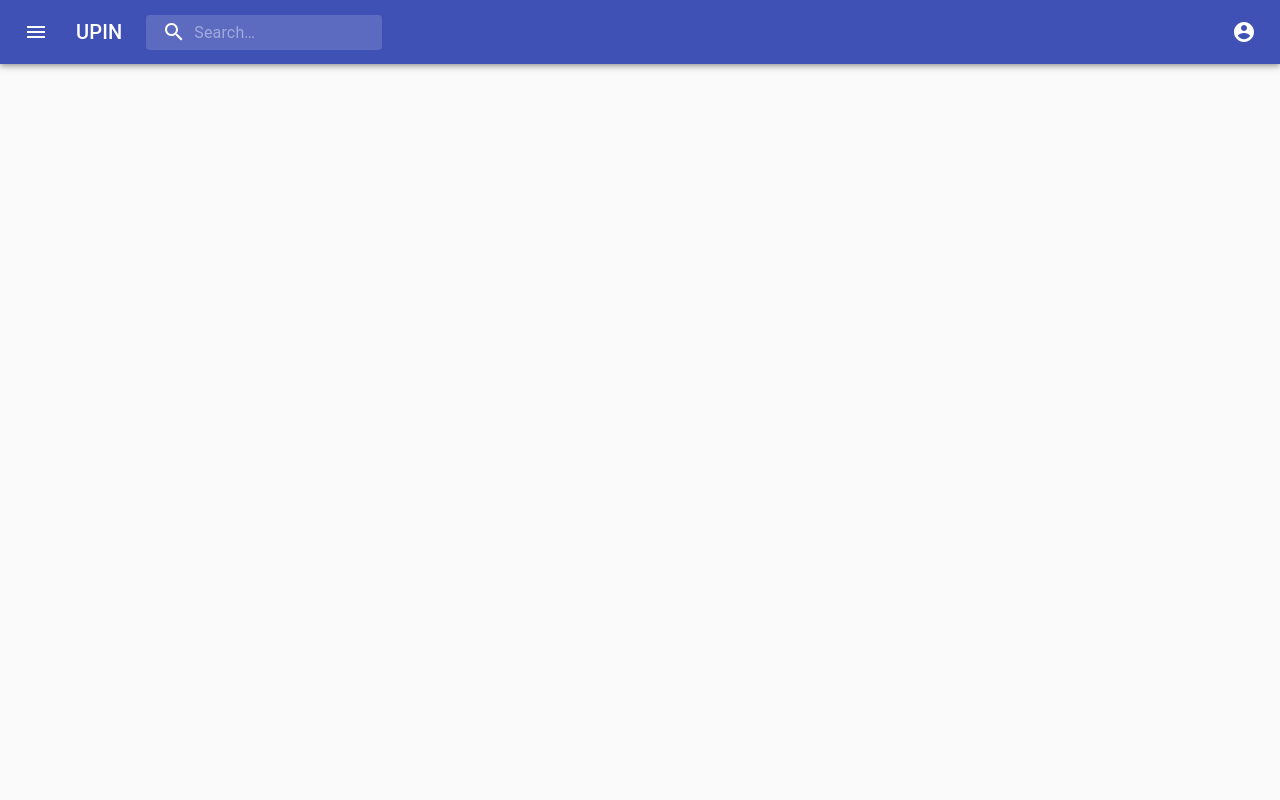
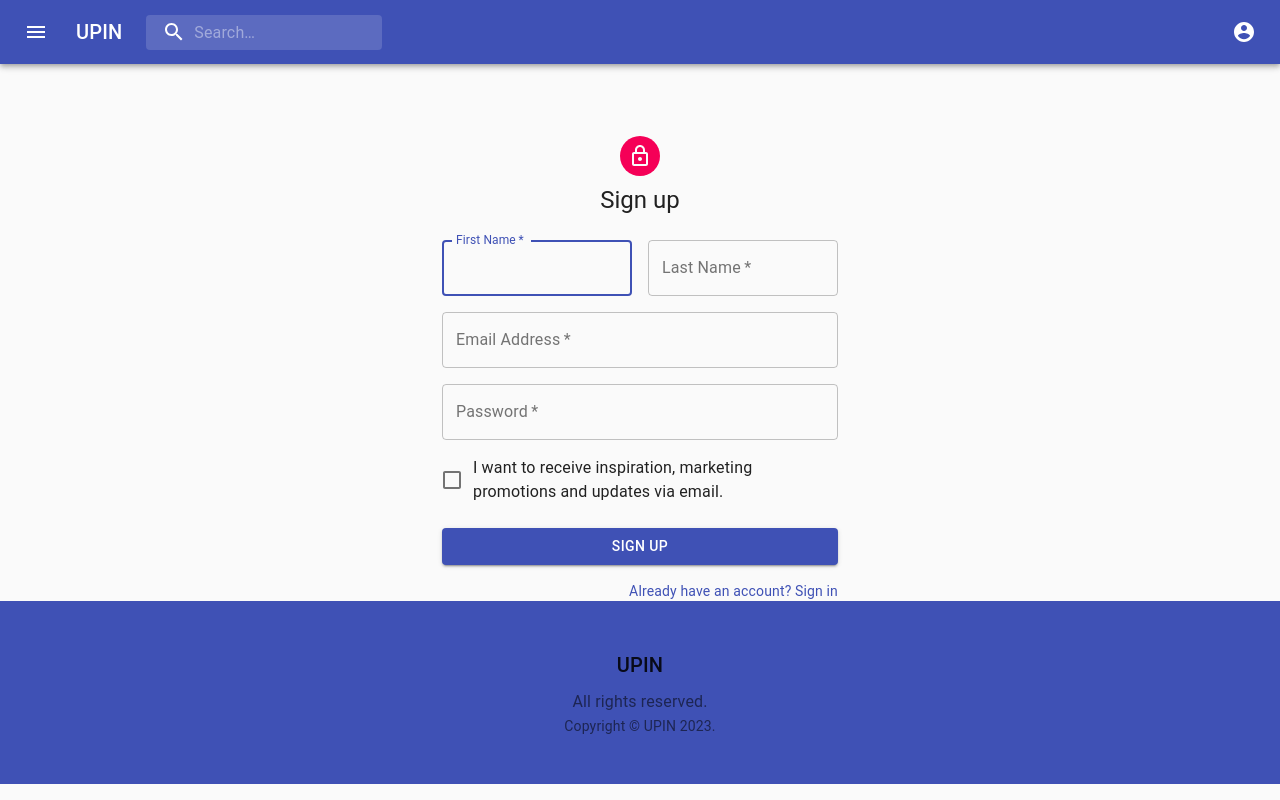
Before and after one commit to daisyle0203/UPIN, a React (Create React App) app in the folder client/: page /SignUp in a window 1280 px wide. Before the commit this address had no page. Built offline with nearby package versions, Linux system fonts and the light colour scheme.

Commit message:
add login and signup page

```diff
--- a/client/src/App.js
+++ b/client/src/App.js
@@ -2,24 +2,28 @@
 import { BrowserRouter as Router, Route, Routes } from "react-router-dom"
 import CssBaseline from "@material-ui/core/CssBaseline"
 import Navbar from "./components/Navbar/Navbar"
-
+import Footer from "./components/Footer/Footer"
 
 import Home from "./pages/Home/Home"
-import Auth from "./pages/Auth/Auth"
+import Login from "./pages/Auth/Login/Login"
+import SignUp from "./pages/Auth/SignUp/SignUp"
 
 function App() {
   return (
     <>
+      <CssBaseline />
       <Router>
         <Navbar />
-
-        <Container maxWidth="lg">
-          <CssBaseline />
-          <Routes>
-            <Route path="/" element={<Home />} />
-            <Route path="/auth" element={<Auth />} />
-          </Routes>
-        </Container>
+        <main>
+          <Container maxWidth="lg">
+            <Routes>
+              <Route path="/" element={<Home />} />
+              <Route path="/Login" element={<Login />} />
+              <Route path="/SignUp" element={<SignUp />} />
+            </Routes>
+          </Container>
+        </main>
+        <Footer />
       </Router>
     </>
   )
--- a/client/src/components/Footer/Footer.jsx
+++ b/client/src/components/Footer/Footer.jsx
@@ -19,12 +19,9 @@
   const classes = useStyles()
 
   return (
-    <>
-      {" "}
-      {/* Footer */}
       <footer className={classes.footer}>
         <Typography variant="h6" align="center" gutterBottom>
-          Footer
+          UPIN
         </Typography>
         <Typography
           variant="subtitle1"
@@ -36,8 +33,6 @@
         </Typography>
         <Copyright />
       </footer>
-      {/* End footer */}
-    </>
   )
 }
 
--- a/client/src/components/Footer/styles.js
+++ b/client/src/components/Footer/styles.js
@@ -1,8 +1,10 @@
 import { makeStyles } from "@material-ui/core/styles"
+import { indigo } from '@material-ui/core/colors';
 
 export default makeStyles((theme) => ({
   footer: {
-    backgroundColor: theme.palette.background.paper,
+    backgroundColor: indigo[500],
     padding: theme.spacing(6),
+
   },
 }))
--- a/client/src/components/Header/Header.jsx
+++ b/client/src/components/Header/Header.jsx
@@ -9,8 +9,6 @@
   const classes = useStyles()
 
   return (
-    <>
-        {/* Header */}
       <div className={classes.heroContent}>
         <Container maxWidth="sm">
           <Typography
@@ -28,27 +26,28 @@
             color="textSecondary"
             paragraph
           >
-              Something short and leading about the collection below—its
-              contents, the creator, etc. Make it short and sweet, but not too
-              short so folks don&apos;t simply skip over it entirely.
+            Welcome to UPIN! Here you can find real reviews from people who
+            have gone through the interview process at various companies. Our
+            goal is to help job seekers make informed decisions by sharing
+            valuable insights and experiences. Thank you for visiting and happy
+            job hunting!
           </Typography>
           <div className={classes.heroButtons}>
             <Grid container spacing={2} justifyContent="center">
               <Grid item>
-                  <Button variant="contained" color="primary">
+                <Button href="/login" variant="contained" color="primary">
                   Log In
                 </Button>
               </Grid>
               <Grid item>
-                  <Button variant="outlined" color="primary">
-                    Go to Map
+                <Button href="signup" variant="outlined" color="primary">
+                  Sign up
                 </Button>
               </Grid>
             </Grid>
           </div>
         </Container>
       </div>
-    </>
   )
 }
 
--- a/client/src/components/Header/styles.js
+++ b/client/src/components/Header/styles.js
@@ -1,8 +1,9 @@
 import { makeStyles } from "@material-ui/core/styles"
+import { blue } from "@material-ui/core/colors"
 
 export default makeStyles((theme) => ({
     heroContent: {
-      backgroundColor: theme.palette.background.paper,
+      backgroundColor: blue[100],
       padding: theme.spacing(8, 0, 6),
     },
     heroButtons: {
--- a/client/src/components/Main/Main.jsx
+++ b/client/src/components/Main/Main.jsx
@@ -27,7 +27,6 @@
   }
 
   return (
-    <>
       <Container className={classes.cardGrid} maxWidth="md">
         <Grid container spacing={4}>
           {cards.map((card) => (
@@ -91,7 +90,6 @@
           ))}
         </Grid>
       </Container>
-    </>
   )
 }
 
--- /dev/null
+++ b/client/src/pages/Auth/SignUp/SignUp.js
@@ -0,0 +1,103 @@
+import React from "react"
+import Avatar from "@material-ui/core/Avatar"
+import Button from "@material-ui/core/Button"
+import CssBaseline from "@material-ui/core/CssBaseline"
+import TextField from "@material-ui/core/TextField"
+import FormControlLabel from "@material-ui/core/FormControlLabel"
+import Checkbox from "@material-ui/core/Checkbox"
+import Link from "@material-ui/core/Link"
+import Grid from "@material-ui/core/Grid"
+import LockOutlinedIcon from "@material-ui/icons/LockOutlined"
+import Typography from "@material-ui/core/Typography"
+import Container from "@material-ui/core/Container"
+import useStyles from "./styles"
+
+export default function SignUp() {
+  const classes = useStyles()
+
+  return (
+    <Container component="main" maxWidth="xs">
+      <CssBaseline />
+      <div className={classes.paper}>
+        <Avatar className={classes.avatar}>
+          <LockOutlinedIcon />
+        </Avatar>
+        <Typography component="h1" variant="h5">
+          Sign up
+        </Typography>
+        <form className={classes.form} noValidate>
+          <Grid container spacing={2}>
+            <Grid item xs={12} sm={6}>
+              <TextField
+                autoComplete="fname"
+                name="firstName"
+                variant="outlined"
+                required
+                fullWidth
+                id="firstName"
+                label="First Name"
+                autoFocus
+              />
+            </Grid>
+            <Grid item xs={12} sm={6}>
+              <TextField
+                variant="outlined"
+                required
+                fullWidth
+                id="lastName"
+                label="Last Name"
+                name="lastName"
+                autoComplete="lname"
+              />
+            </Grid>
+            <Grid item xs={12}>
+              <TextField
+                variant="outlined"
+                required
+                fullWidth
+                id="email"
+                label="Email Address"
+                name="email"
+                autoComplete="email"
+              />
+            </Grid>
+            <Grid item xs={12}>
+              <TextField
+                variant="outlined"
+                required
+                fullWidth
+                name="password"
+                label="Password"
+                type="password"
+                id="password"
+                autoComplete="current-password"
+              />
+            </Grid>
+            <Grid item xs={12}>
+              <FormControlLabel
+                control={<Checkbox value="allowExtraEmails" color="primary" />}
+                label="I want to receive inspiration, marketing promotions and updates via email."
+              />
+            </Grid>
+          </Grid>
+          <Button
+            type="submit"
+            fullWidth
+            variant="contained"
+            color="primary"
+            className={classes.submit}
+          >
+            Sign Up
+          </Button>
+          <Grid container justifyContent="flex-end">
+            <Grid item>
+              <Link href="#" variant="body2">
+                Already have an account? Sign in
+              </Link>
+            </Grid>
+          </Grid>
+        </form>
+      </div>
+    </Container>
+  )
+}
--- /dev/null
+++ b/client/src/pages/Auth/SignUp/styles.js
@@ -0,0 +1,21 @@
+import { makeStyles } from '@material-ui/core/styles';
+
+export default makeStyles((theme) => ({
+    paper: {
+      marginTop: theme.spacing(8),
+      display: "flex",
+      flexDirection: "column",
+      alignItems: "center",
+    },
+    avatar: {
+      margin: theme.spacing(1),
+      backgroundColor: theme.palette.secondary.main,
+    },
+    form: {
+      width: "100%", // Fix IE 11 issue.
+      marginTop: theme.spacing(3),
+    },
+    submit: {
+      margin: theme.spacing(3, 0, 2),
+    },
+  }))
--- a/client/src/pages/Home/Home.js
+++ b/client/src/pages/Home/Home.js
@@ -1,13 +1,11 @@
 import Main from "../../../src/components/Main/Main"
 import Header from "../../../src/components/Header/Header"
-import Footer from "../../../src/components/Footer/Footer"
 
 function Home() {
   return (
     <>
-    <Header />
+      <Header />
       <Main />
-      <Footer />
     </>
   )
 }
```
Also changed, not shown: client/src/components/Auth/styles.js (deleted), client/src/pages/Auth/Login/Login.js (renamed from client/src/pages/Auth/Auth.js), client/src/pages/Auth/Login/styles.js (renamed from client/src/pages/Auth/styles.js). Lines whose indentation alone changed are shown as unchanged.
